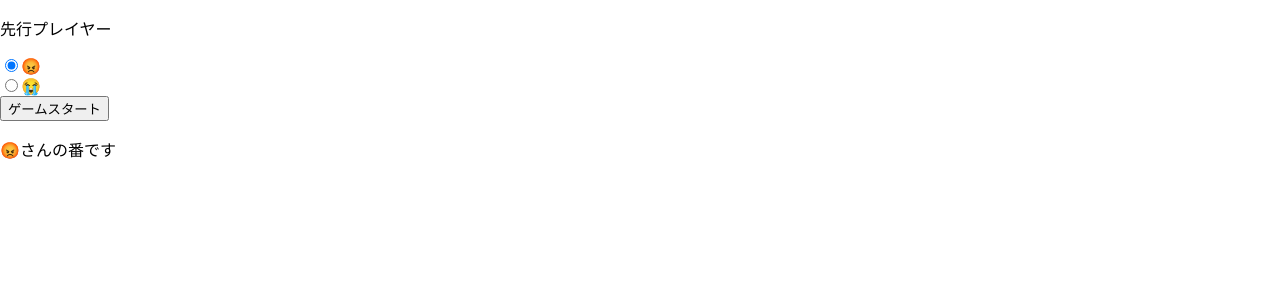
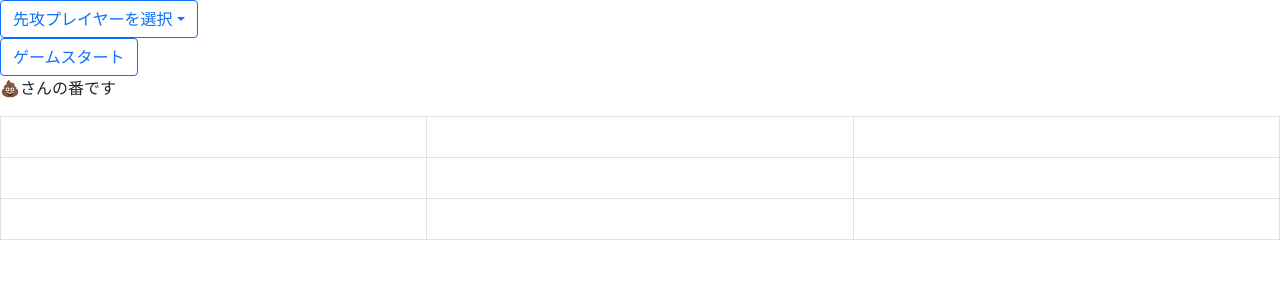
Before and after one commit to daigoro22/BootCampReactTicTacToe, a React (Vite) app: page / in a window 1280 px wide. Shown: the top 300 px of the page. Built offline with nearby package versions, Linux system fonts and the light colour scheme.

Commit message:
Modified GameBoard component
close #4 BootStrap を使って、見た目を改善した

```diff
--- a/package.json
+++ b/package.json
@@ -8,7 +8,9 @@
     "preview": "vite preview"
   },
   "dependencies": {
+    "bootstrap": "^5.1.3",
     "react": "^18.0.0",
+    "react-bootstrap": "^2.4.0",
     "react-dom": "^18.0.0"
   },
   "devDependencies": {
--- a/src/App.jsx
+++ b/src/App.jsx
@@ -1,9 +1,10 @@
 import {GameBoard} from './tic-tac-toe/GameBoard'
 import {FilledByProvider} from './providers/FilledByProvider'
 import {PlayerSelector} from './tic-tac-toe/PlayerSelector'
+import 'bootstrap/dist/css/bootstrap.min.css';
 
-export const players = ["😡","😭"]//TODO: プレイヤーが選択できるようにする
-export const boxSize = 3 //TODO: プレイヤーが選択できるようにする
+export const players = ["💩","😭"]//TODO: プレイヤーが選択できるようにする
+export const boxSize = 3//TODO: プレイヤーが選択できるようにする
 
 function App() {
 
--- a/src/index.css
+++ b/src/index.css
@@ -1,3 +1,5 @@
+import 'bootstrap/dist/css/bootstrap.min.css';
+
 body {
   margin: 0;
   font-family: -apple-system, BlinkMacSystemFont, 'Segoe UI', 'Roboto', 'Oxygen',
--- a/src/tic-tac-toe/GameBoard.jsx
+++ b/src/tic-tac-toe/GameBoard.jsx
@@ -2,6 +2,8 @@ import React, { useContext, useEffect, useState } from 'react'
 import { FilledByContext } from '../providers/FilledByProvider'
 import {Box} from './Box'
 import {players, boxSize} from '../App'
+import Table from 'react-bootstrap/Table'
+import Button from 'react-bootstrap/Button'
 
 export const getCurrentPlayer = (pNum)=>{
   if(pNum>players.length-1){
@@ -58,7 +60,7 @@ export const GameBoard = ()=> {
     }
   },[currentPlayerNum])// プレイヤーが変わった時のみ呼び出す
 
-  let gameStatusMessage = `${getCurrentPlayer(currentPlayerNum)}さんの番です`
+  let gameStatusMessage = ""
   if(winner==""){
     gameStatusMessage = `${getCurrentPlayer(currentPlayerNum)}さんの番です`
   }else if(winner!="引き分け"){
@@ -84,9 +86,9 @@ export const GameBoard = ()=> {
 
   return (
     <div>
-      <button onClick={startButtonOnClick}>{(!isStarted)?"ゲームスタート":"リセット"}</button>
+      <Button variant="outline-primary" onClick={startButtonOnClick}>{(!isStarted)?"ゲームスタート":"リセット"}</Button>
       <p>{gameStatusMessage}</p>
-      <table>
+      <Table  bordered hover>
         <tbody>
           {indexArray.map((_,ir)=>{
             return (
@@ -98,7 +100,7 @@ export const GameBoard = ()=> {
             )
           })}
         </tbody>
-      </table>
+      </Table>
     </div>
     )
 }
--- a/src/tic-tac-toe/PlayerSelector.jsx
+++ b/src/tic-tac-toe/PlayerSelector.jsx
@@ -1,5 +1,8 @@
 import {React,useContext} from 'react'
 import { FilledByContext } from '../providers/FilledByProvider'
+import { FormControl, InputGroup } from 'react-bootstrap'
+import { DropdownButton } from 'react-bootstrap'
+import DropdownItem from 'react-bootstrap/esm/DropdownItem'
 
 export const PlayerSelector = (props) =>{
   const {players} = props
@@ -14,16 +17,17 @@ export const PlayerSelector = (props) =>{
 
   return (
     <div>
-    <p>先行プレイヤー</p>
+    <InputGroup>
+    <DropdownButton variant="outline-primary" title="先攻プレイヤーを選択">
     {
     players.map(
       (p,i)=>{return (
-        <div>
-          <input type="radio" id={p} value={p} name="players" onClick={()=>selectorOnClick(i)} defaultChecked={i==0}></input>
-          <label>{p}</label>
-          </div>)
+          <DropdownItem onClick={()=>selectorOnClick(i)}>{p}</DropdownItem>
+        )
         })
     }
+    </DropdownButton>
+    </InputGroup>
     </div>
   )
 }
```
Also changed, not shown: 1 other file (tests, documents, lock files or other folders).
